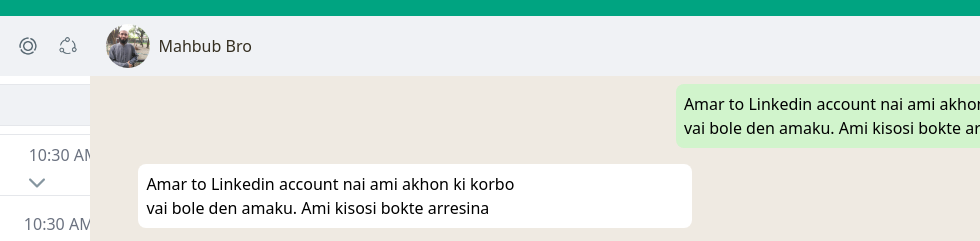
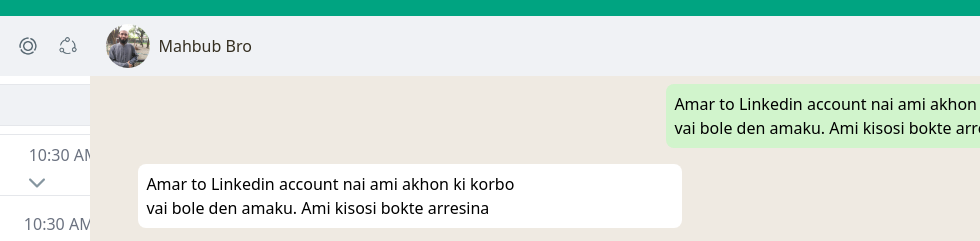
Before and after one commit to devmanirul/What-s-app, a plain HTML site: page index.html in a window 1280 px wide. Shown: the top 241 px of the page, 300-1280 px from the left. Drawn offline with nearby package versions, Linux system fonts and the light colour scheme.

Commit message:
update 1410hrs

```diff
--- a/index.html
+++ b/index.html
@@ -297,7 +297,7 @@
                 <!-- right header -->
                 <header class="">
                     <nav class="flex flex-row justify-between items-center w-[1187px]">
-                        <div class="w-[1187px] bg-[#F0F2F5] flex flex-row justify-between items-center gap-4 px-4 py-2">
+                        <div class="w-[1168px] bg-[#F0F2F5] flex flex-row justify-between items-center gap-4 px-4 py-2">
                             <button class="flex flex-row items-center gap-2">
                                 <img src="./images/mahabub.png" alt="" class="w-11 h-11 rounded-full">
                                 <div class="flex flex-row justify-center items-center gap-9">
@@ -319,7 +319,7 @@
                     </nav>
                 </header>
                 <div class="z-20 absolute ">
-                    <div class="bg-[#EFEAE2] w-[1187px] h-[900px] overflow-y-scroll flex flex-col pl-10 pr-10">
+                    <div class="bg-[#EFEAE2] w-[1168px] h-[900px] overflow-y-scroll flex flex-col pl-10 pr-10">
                         <div class="bg-[#D1F4CC] m-2 rounded-lg w-1/2  self-end">
                             <p class="p-2 w-96">Amar to Linkedin account nai ami akhon ki korbo vai bole den amaku. Ami kisosi bokte arresina</p>
                         </div>
```
